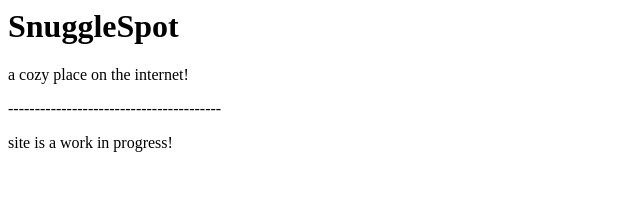
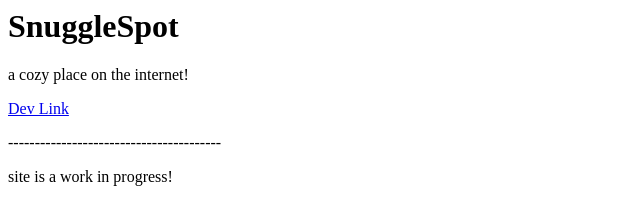
Before and after one commit to jesse-dot/SnuggleSpot2, a plain HTML site: page index.html in a window 1280 px wide. Shown: the whole page, without its empty margins (0-640 px from the left). Drawn offline with Linux system fonts and the light colour scheme.

Commit message:
Update index.html

```diff
--- a/index.html
+++ b/index.html
@@ -1,6 +1,6 @@
 <h1>SnuggleSpot</h1>
 <p>a cozy place on the internet!</p>
-
+<a href=test.html>Dev Link</a>
 <footer>
   <p>----------------------------------------</p>
   <p>site is a work in progress!</p>
```
